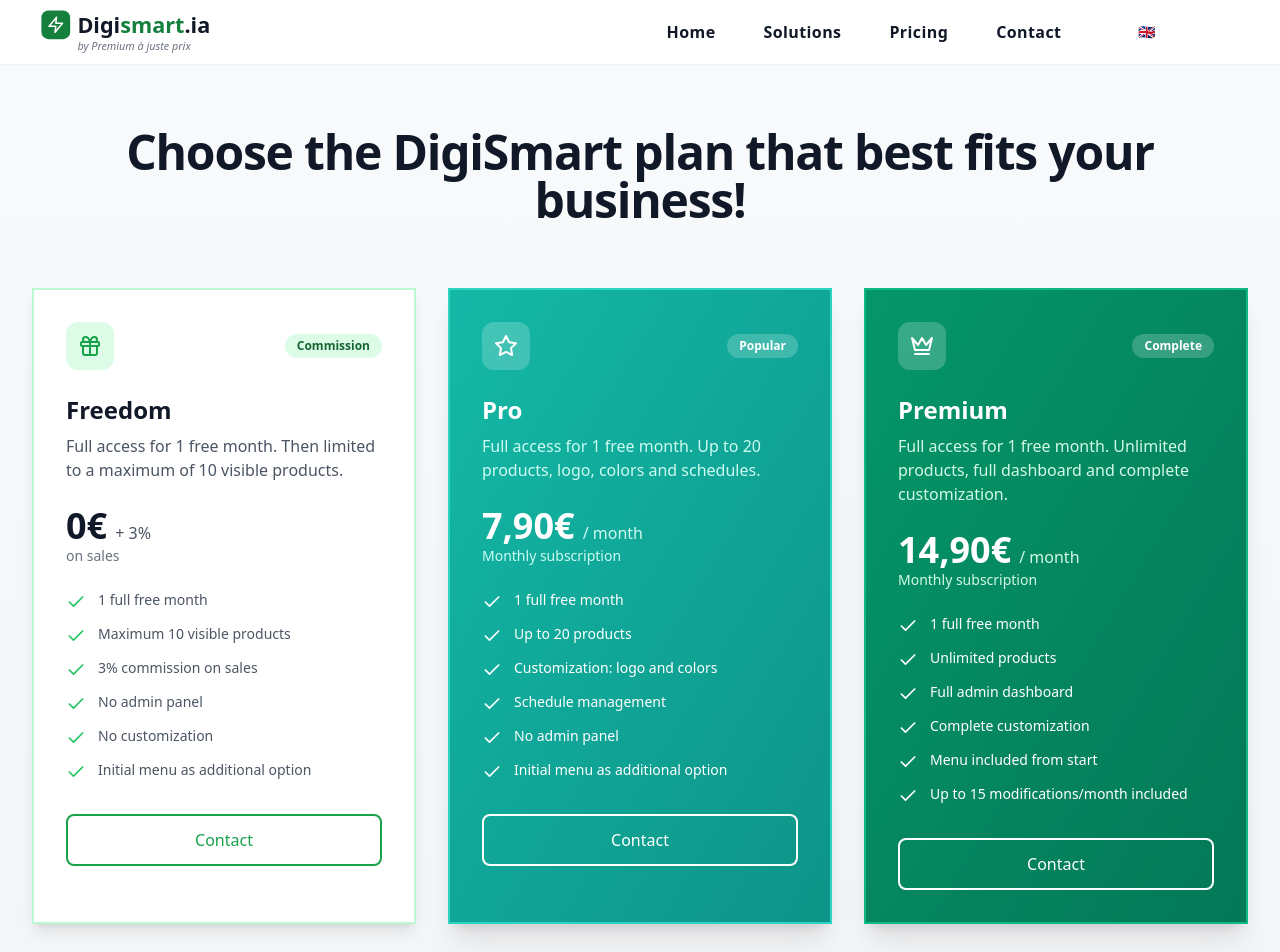
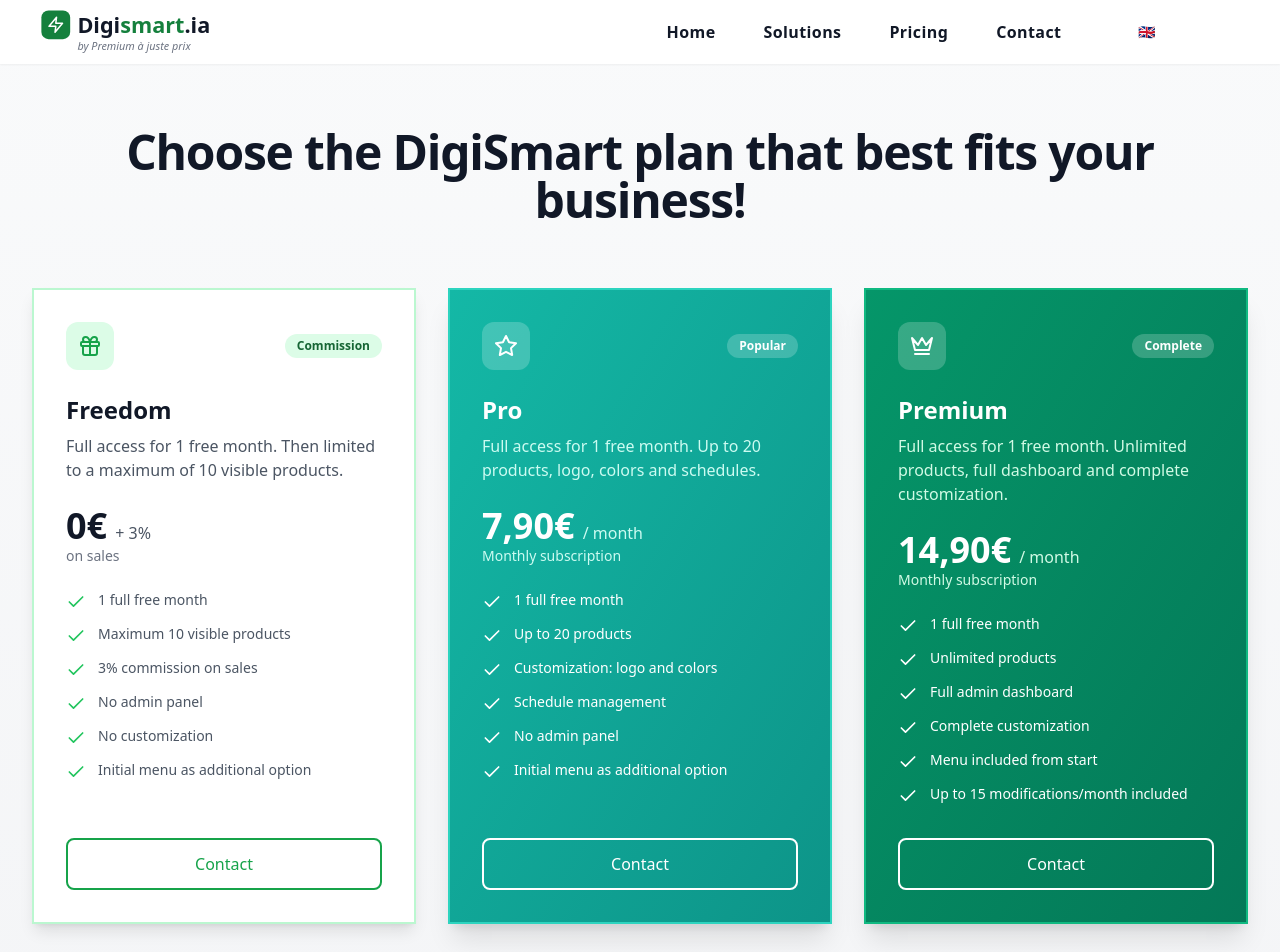
Before and after one commit to ALICE4765-326/digismart, a React (Vite) app: page /pricing in a window 1280 px wide. Shown: the top 952 px of the page. Built offline with nearby package versions, Linux system fonts and the light colour scheme.

Commit message:
Updated Pricing.tsx

```diff
--- a/src/pages/Pricing.tsx
+++ b/src/pages/Pricing.tsx
@@ -16,7 +16,7 @@ export const Pricing = () => {
         </div>
 
         <div className="grid grid-cols-1 md:grid-cols-3 gap-8 mb-16">
-          <div className="bg-white shadow-lg p-8 border-2 border-green-200">
+          <div className="bg-white shadow-lg p-8 border-2 border-green-200 flex flex-col">
             <div className="flex items-center justify-between mb-6">
               <div className="h-12 w-12 rounded-xl bg-green-100 flex items-center justify-center">
                 <Gift className="h-6 w-6 text-green-600" />
@@ -36,7 +36,7 @@ export const Pricing = () => {
               <p className="text-sm text-gray-500">{t('pricing.plans.freedom.priceNote')}</p>
             </div>
 
-            <ul className="space-y-3 mb-8">
+            <ul className="space-y-3 mb-8 flex-grow">
               {t('pricing.plans.freedom.features', { returnObjects: true }).map((feature: string, index: number) => (
                 <li key={index} className="flex items-start text-gray-600">
                   <Check className="h-5 w-5 text-green-500 mr-3 mt-0.5 flex-shrink-0" />
@@ -47,13 +47,13 @@ export const Pricing = () => {
 
             <Link
               to="/contact"
-              className="w-full inline-flex items-center justify-center px-6 py-3 border-2 border-green-600 text-base font-medium rounded-lg text-green-600 hover:bg-green-50 transition-colors duration-300"
+              className="w-full inline-flex items-center justify-center px-6 py-3 border-2 border-green-600 text-base font-medium rounded-lg text-green-600 hover:bg-green-50 transition-colors duration-300 mt-auto"
             >
               {t('pricing.contactButton')}
             </Link>
           </div>
 
-          <div className="bg-gradient-to-br from-teal-500 to-teal-600 shadow-xl p-8 border-2 border-teal-400">
+          <div className="bg-gradient-to-br from-teal-500 to-teal-600 shadow-xl p-8 border-2 border-teal-400 flex flex-col">
             <div className="flex items-center justify-between mb-6">
               <div className="h-12 w-12 rounded-xl bg-white/20 flex items-center justify-center">
                 <Star className="h-6 w-6 text-white" />
@@ -73,7 +73,7 @@ export const Pricing = () => {
               <p className="text-sm text-teal-100">{t('pricing.plans.pro.priceNote')}</p>
             </div>
 
-            <ul className="space-y-3 mb-8">
+            <ul className="space-y-3 mb-8 flex-grow">
               {t('pricing.plans.pro.features', { returnObjects: true }).map((feature: string, index: number) => (
                 <li key={index} className="flex items-start text-white">
                   <Check className="h-5 w-5 text-white mr-3 mt-0.5 flex-shrink-0" />
@@ -84,13 +84,13 @@ export const Pricing = () => {
 
             <Link
               to="/contact"
-              className="w-full inline-flex items-center justify-center px-6 py-3 border-2 border-white text-base font-medium rounded-lg text-white hover:bg-white/10 transition-colors duration-300"
+              className="w-full inline-flex items-center justify-center px-6 py-3 border-2 border-white text-base font-medium rounded-lg text-white hover:bg-white/10 transition-colors duration-300 mt-auto"
             >
               {t('pricing.contactButton')}
             </Link>
           </div>
 
-          <div className="bg-gradient-to-br from-emerald-600 to-emerald-700 shadow-xl p-8 border-2 border-emerald-500">
+          <div className="bg-gradient-to-br from-emerald-600 to-emerald-700 shadow-xl p-8 border-2 border-emerald-500 flex flex-col">
             <div className="flex items-center justify-between mb-6">
               <div className="h-12 w-12 rounded-xl bg-white/20 flex items-center justify-center">
                 <Crown className="h-6 w-6 text-white" />
@@ -110,7 +110,7 @@ export const Pricing = () => {
               <p className="text-sm text-emerald-100">{t('pricing.plans.premium.priceNote')}</p>
             </div>
 
-            <ul className="space-y-3 mb-8">
+            <ul className="space-y-3 mb-8 flex-grow">
               {t('pricing.plans.premium.features', { returnObjects: true }).map((feature: string, index: number) => (
                 <li key={index} className="flex items-start text-white">
                   <Check className="h-5 w-5 text-white mr-3 mt-0.5 flex-shrink-0" />
@@ -121,7 +121,7 @@ export const Pricing = () => {
 
             <Link
               to="/contact"
-              className="w-full inline-flex items-center justify-center px-6 py-3 border-2 border-white text-base font-medium rounded-lg text-white hover:bg-white/10 transition-colors duration-300"
+              className="w-full inline-flex items-center justify-center px-6 py-3 border-2 border-white text-base font-medium rounded-lg text-white hover:bg-white/10 transition-colors duration-300 mt-auto"
             >
               {t('pricing.contactButton')}
             </Link>
```
